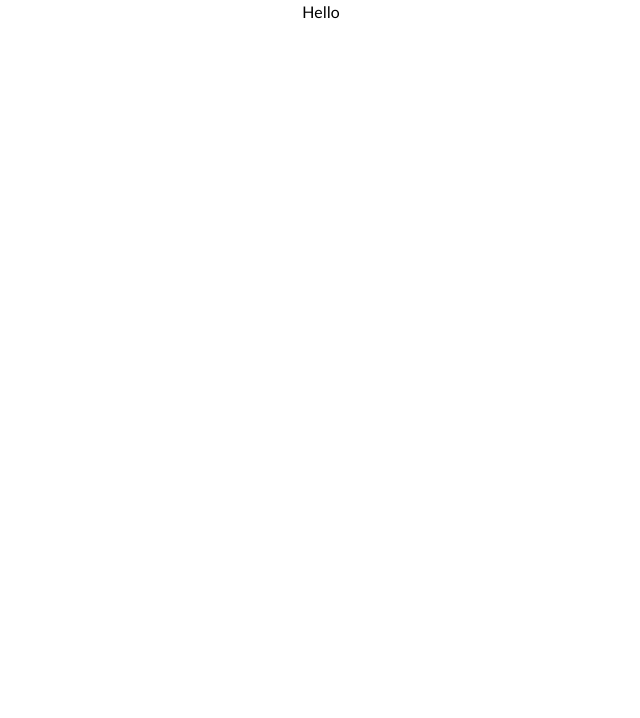
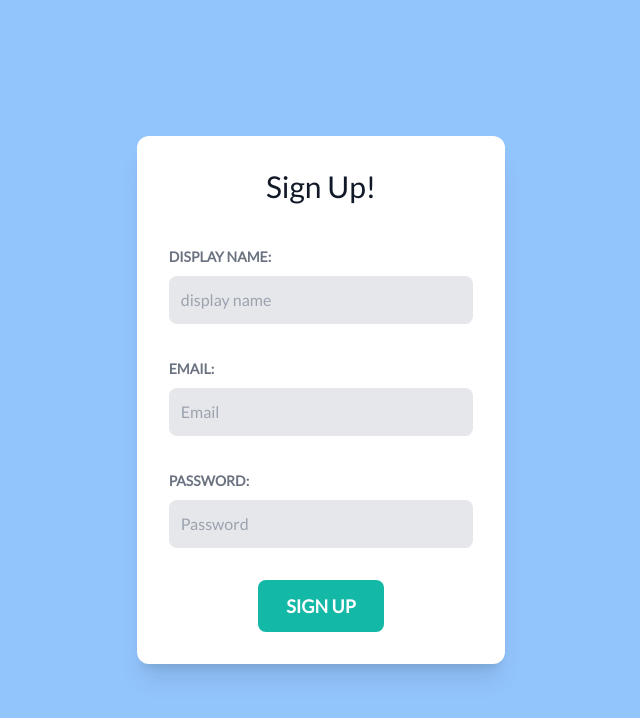
Before and after one commit to andrei-kozel/vue-live-chat, a Vue app: page / in a window 1280 px wide. Shown: the top 718 px of the page, without its empty margins (319-959 px from the left). Built offline with nearby package versions, Linux system fonts and the light colour scheme.

Commit message:
signup form with styling

```diff
--- a/src/App.vue
+++ b/src/App.vue
@@ -4,7 +4,7 @@
 
 <style lang="scss">
 #app {
-  @apply container m-auto flex justify-center w-screen h-screen;
+  @apply container m-auto flex w-screen h-screen justify-center items-center;
   font-family: "Lato", sans-serif;
 }
 </style>
--- a/src/assets/styles.css
+++ b/src/assets/styles.css
@@ -1,3 +1,7 @@
 @tailwind base;
 @tailwind components;
 @tailwind utilities;
+
+body {
+  @apply w-screen h-screen bg-blue-300
+}
--- /dev/null
+++ b/src/components/SignupForm.vue
@@ -0,0 +1,65 @@
+<template>
+  <form class="form" @submit.prevent="handleSubmit">
+    <p class="text-3xl mb-10 text-gray-900">Sign Up!</p>
+
+    <div class="form-field mb-8">
+      <label class="form-label">Display name:</label>
+      <input
+        class="form-input focus:outline-none focus:shadow-outline"
+        type="text"
+        placeholder="display name"
+        v-model="displayName"
+      />
+    </div>
+    <div class="form-field mb-8">
+      <label class="form-label">Email:</label>
+      <input
+        class="form-input focus:outline-none focus:shadow-outline"
+        type="email"
+        placeholder="Email"
+        v-model="email"
+      />
+    </div>
+    <div class="form-field mb-8">
+      <label class="form-label">Password:</label>
+      <input
+        class="form-input focus:outline-none focus:shadow-outline"
+        type="password"
+        placeholder="Password"
+        v-model="password"
+      />
+    </div>
+    <button class="form-button">Sign up</button>
+  </form>
+</template>
+
+<script setup lang="ts">
+import { ref } from "vue";
+
+const displayName = ref<string>();
+const email = ref<string>();
+const password = ref<string>();
+
+const handleSubmit = () => {
+  console.log(displayName.value, email.value, password.value);
+};
+</script>
+
+<style lang="scss">
+.form {
+  @apply max-w-[400px] m-auto w-full text-center;
+
+  .form-field {
+    @apply w-full text-left;
+  }
+  &-label {
+    @apply uppercase text-sm text-gray-500 font-bold;
+  }
+  &-input {
+    @apply w-full bg-gray-200 text-gray-900 mt-2 p-3 rounded-lg;
+  }
+  &-button {
+    @apply bg-teal-500 text-white px-7 py-3 rounded-lg uppercase text-lg font-bold hover:bg-teal-600;
+  }
+}
+</style>
--- a/src/views/WelcomeView.vue
+++ b/src/views/WelcomeView.vue
@@ -1,13 +1,21 @@
 <template>
-  <div class="home">
-    <p>Hello</p>
+  <div class="welcome">
+    <SignupForm />
   </div>
 </template>
 
 <script lang="ts">
 import { defineComponent } from "vue";
+import SignupForm from "@/components/SignupForm.vue";
 
 export default defineComponent({
   name: "WelcomeView",
+  components: { SignupForm },
 });
 </script>
+
+<style lang="scss">
+.welcome {
+  @apply bg-white p-8 rounded-xl shadow-xl;
+}
+</style>
```
